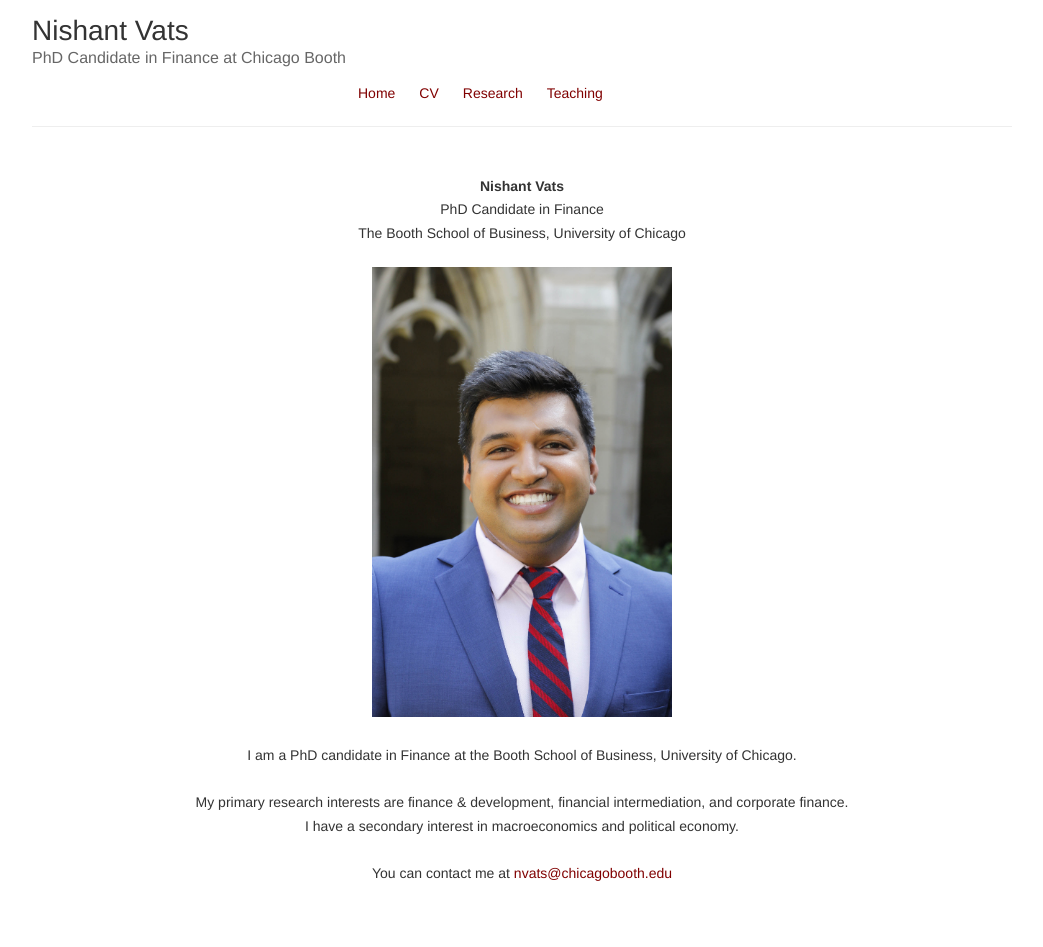
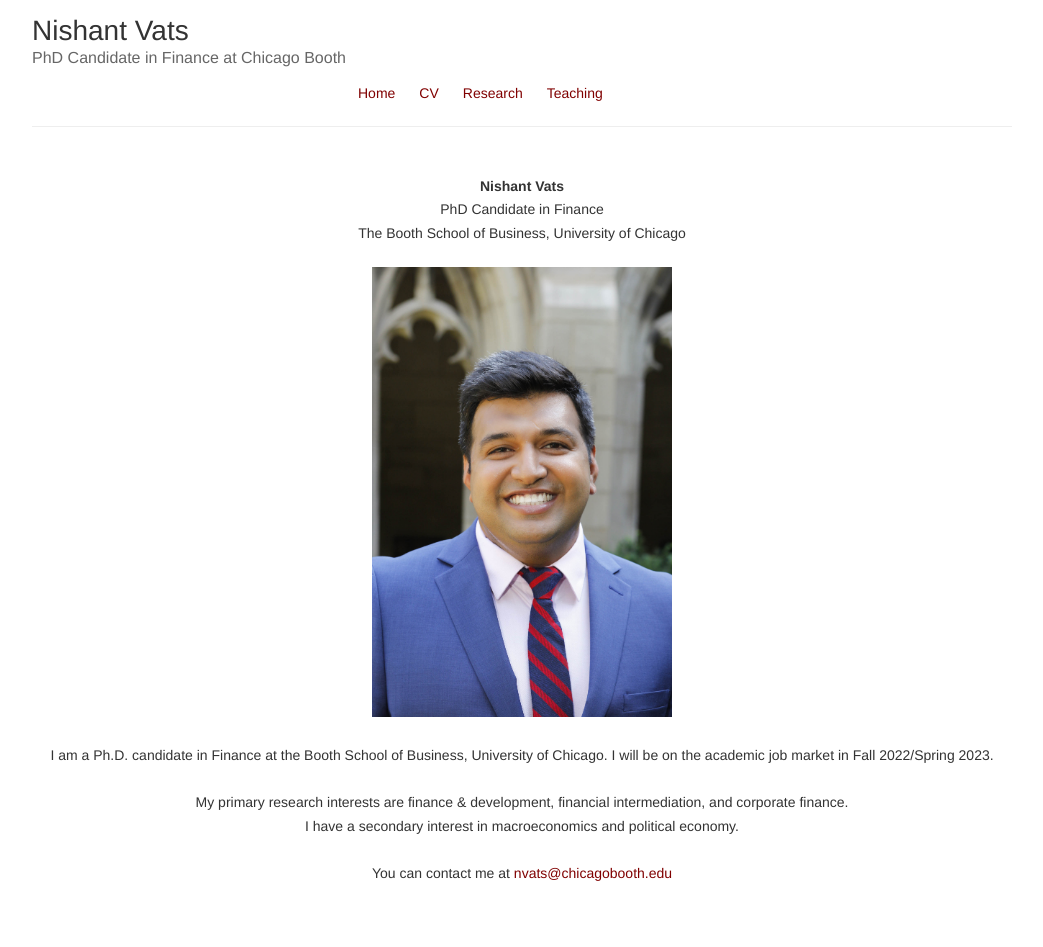
Before and after one commit to nishvats/nishvats.github.io, a Jekyll site: the page built from index.html, in a window 1280 px wide. Shown: the whole page, without its empty margins (118-1161 px from the left). Built offline with Jekyll 4.4.1, drawn with Linux system fonts in a browser that asks for light colours.

Commit message:
Update index.html

```diff
--- a/index.html
+++ b/index.html
@@ -10,7 +10,7 @@ layout: default
 <br>
 <br>
 
-<p> I am a PhD candidate in Finance at the Booth School of Business, University of Chicago.</p>
+<p> I am a Ph.D. candidate in Finance at the Booth School of Business, University of Chicago. I will be on the academic job market in Fall 2022/Spring 2023. </p>
   <br>
 <p>My primary research interests are finance & development, financial intermediation, and corporate finance.</p>
 <p>I have a secondary interest in macroeconomics and political economy.</p>
```
